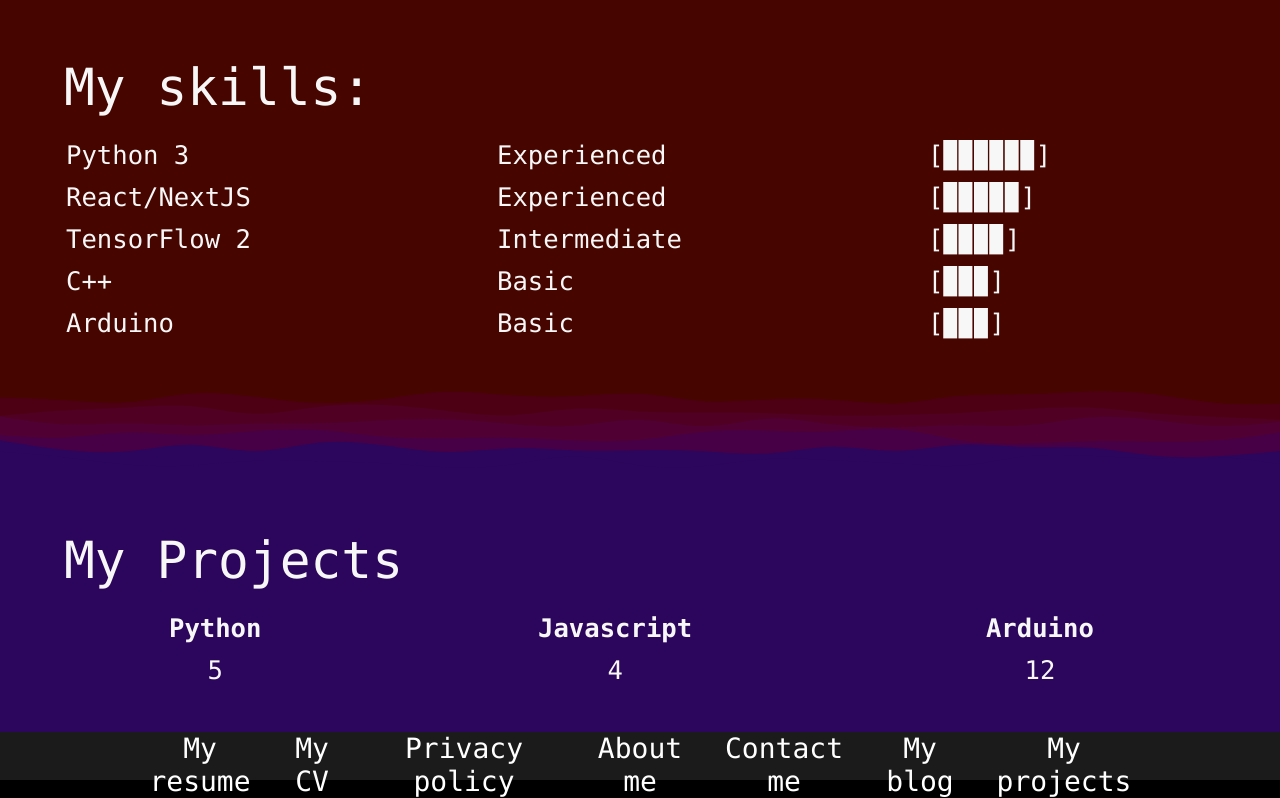
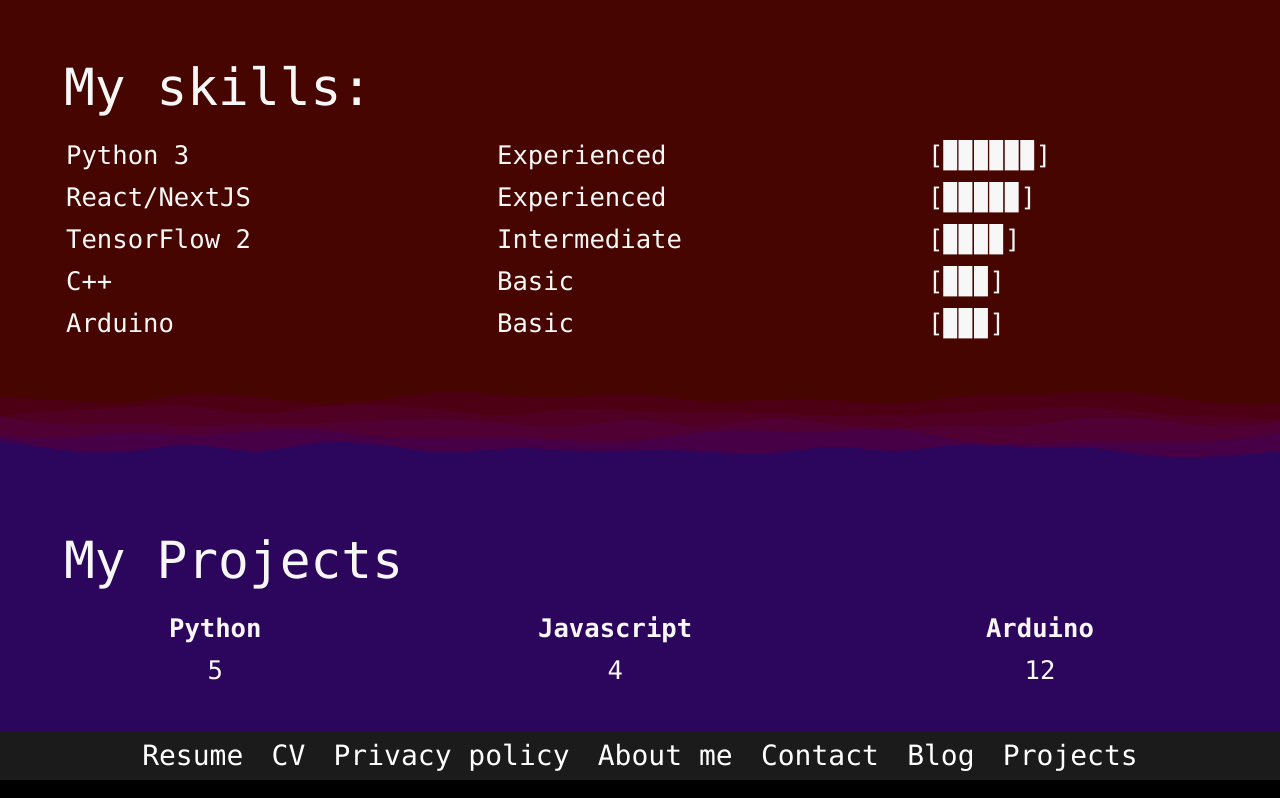
Before and after one commit to lrajzer/Personal-Site-Next, a Next.js app in the folder personal-site/: page / in a window 1280 px wide. Shown: the part 1360-2158 px from the top of the page. Built offline with nearby package versions, Linux system fonts and the light colour scheme; what react-google-recaptcha-v3 would draw is missing.

Commit message:
Added polish variants

```diff
--- a/personal-site/components/Footer.js
+++ b/personal-site/components/Footer.js
@@ -1,32 +1,37 @@
 import styles from "../styles/Footer.module.css";
 import Link from "next/link";
 
-export default function Footer(props) {
+export default function Footer({pl}) {
   return (
     <footer className={styles.footer}>
       <div className={styles.links}>
         <Link href="">
-          <a className={styles.link}> My resume</a>
+          <a className={styles.link}>Resume</a>
         </Link>
         <Link href="">
-          <a className={styles.link}>My CV</a>
+          <a className={styles.link}>CV</a>
         </Link>
         <Link href="https://www.iubenda.com/privacy-policy/15454240" passHref>
           <a target="_blank" rel="noopener noreferrer" className={styles.link}>
-            Privacy policy
+            {pl ? "Polityka prywatności" : "Privacy policy"}
           </a>
         </Link>
-        <Link href="/">
-          <a className={`${styles.link} ${styles.noMobile}`}>About me</a>
+        <Link href={pl ? "/pl" : "/"}>
+          <a className={`${styles.link} ${styles.noMobile}`}>
+            {pl ? "O mnie" : "About me"}
+          </a>
         </Link>
-        <Link href="">
-          <a className={`${styles.link} ${styles.noMobile}`}>Contact me</a>
+        <Link href={pl ? "/kontakt" : "/contact"}>
+          <a className={`${styles.link} ${styles.noMobile}`}>
+            {pl ? "Kontakt" : "Contact"}
+          </a>
         </Link>
         <Link href="/blog">
-          <a className={`${styles.link} ${styles.noMobile}`}>My blog</a>
+          <a className={`${styles.link} ${styles.noMobile}`}>Blog</a>
         </Link>
-        <Link href="/projects">
-          <a className={`${styles.link} ${styles.noMobile}`}>My projects</a>
+        <Link href={pl ? "/projekty" : "/projects"}>
+          <a className={`${styles.link} ${styles.noMobile}`}>
+            {pl ? "Projekty" : "Projects"}</a>
         </Link>
       </div>
     </footer>
```
